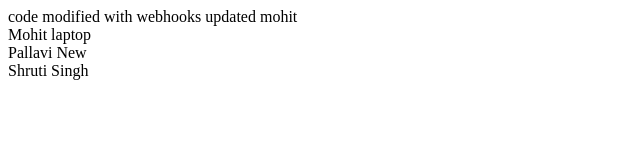
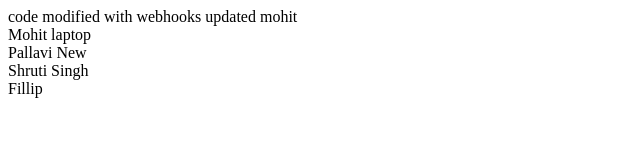
Before and after one commit to fillip-technologies/github-testing, a plain HTML site: page index.html in a window 1280 px wide. Shown: the full height of the page, 0-640 px from the left. Drawn offline with Linux system fonts and the light colour scheme.

Commit message:
fillip commit

```diff
--- a/index.html
+++ b/index.html
@@ -12,6 +12,7 @@
     <div>Mohit laptop</div>
     <div>Pallavi New</div>
     <div>Shruti Singh</div>
+    <div>Fillip</div>
 
 </body>
 
```
